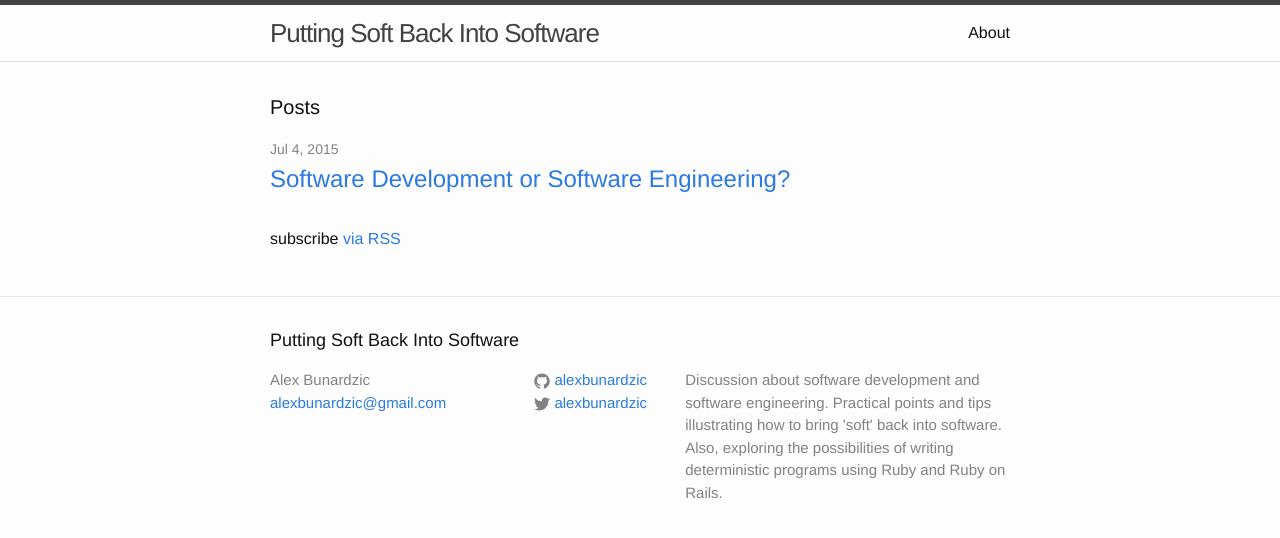
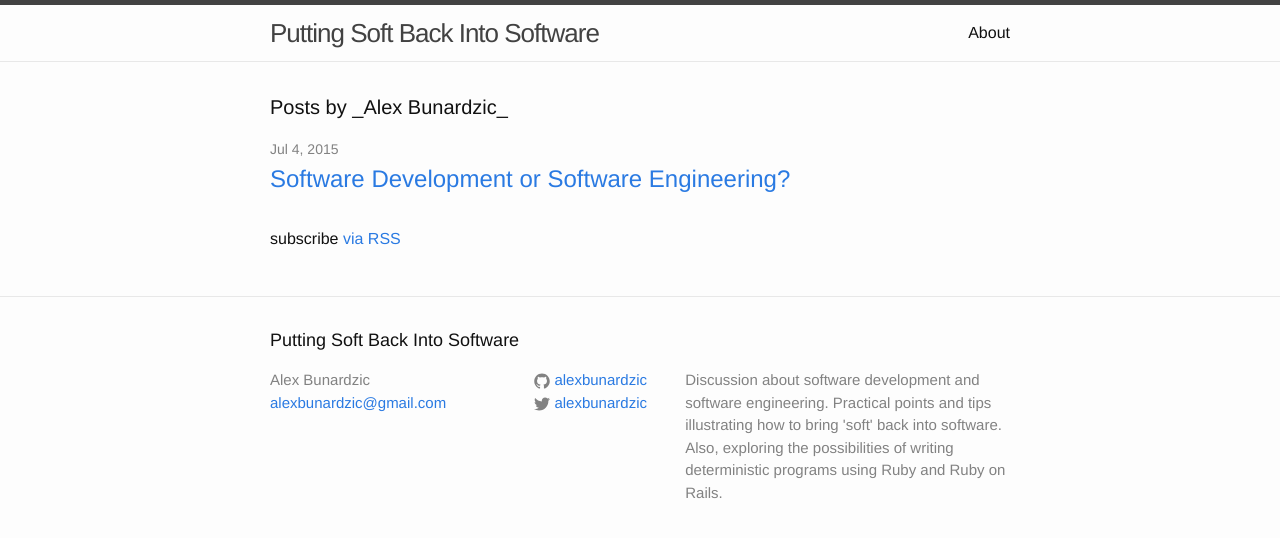
Before and after one commit to alexbunardzic/digitalexprt, a Jekyll site: the page built from index.html, in a window 1280 px wide. Shown: the top 538 px of the page. Built offline with Jekyll 4.4.1, drawn with Linux system fonts in a browser that asks for light colours.

Commit message:
Added my name to index heading

```diff
--- a/index.html
+++ b/index.html
@@ -4,7 +4,7 @@
 
 <div class="home">
 
-  <h1 class="page-heading">Posts</h1>
+  <h1 class="page-heading">Posts by _Alex Bunardzic_</h1>
 
   <ul class="post-list">
     {% for post in site.posts %}
```
